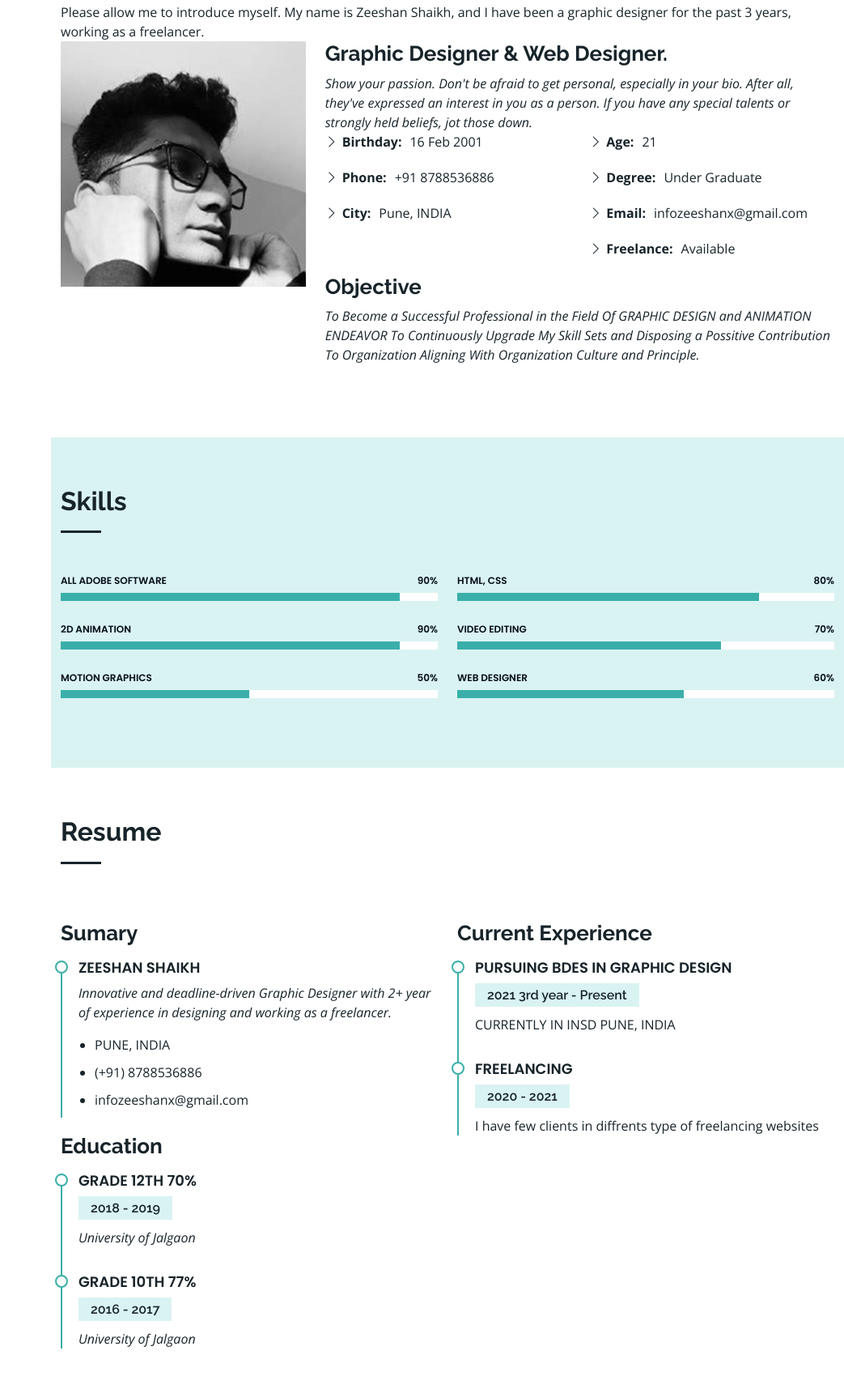
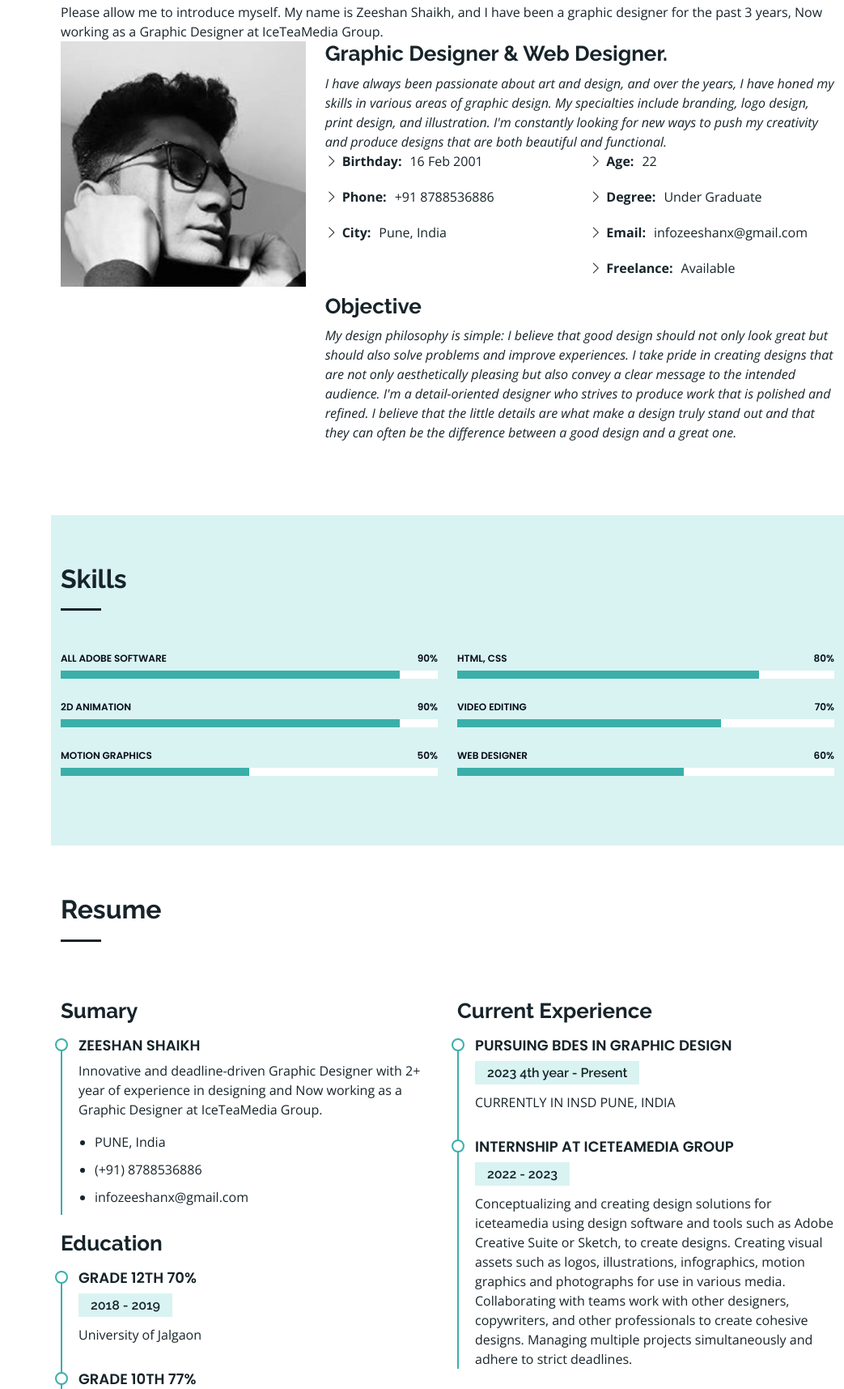
Before and after one commit to InfoZeeshan/GDzeeshanshaikh.com, a plain HTML site: page index.html in a window 1280 px wide. Shown: the part 935-2650 px from the top of the page at 81% size, without its empty margins (237-1280 px from the left). Drawn offline with nearby package versions, Linux system fonts and the light colour scheme.

Commit message:
Update index.html

```diff
--- a/index.html
+++ b/index.html
@@ -45,7 +45,7 @@
         <div class="social-links mt-3 text-center">
           <a href="https://twitter.com/MackOfficial11" class="twitter"><i class="bx bxl-twitter"></i></a>
           <a href="https://www.instagram.com/mack.1602/" class="instagram"><i class="bx bxl-instagram"></i></a>
-          <a href="https://join.skype.com/invite/eTwL9qPVQYGl" class="google-plus"><i class="bx bxl-skype"></i></a>
+          <a href="https://www.behance.net/Mack1602" class="google-plus"><i class="bx bxl-behance"></i></a>
           <a href="https://www.linkedin.com/in/zeeshan-shaikh-5540aa21b" class="linkedin"><i class="bx bxl-linkedin"></i></a>
         </div>
       </div>
@@ -79,7 +79,7 @@
 
         <div class="section-title">
           <h2>About</h2>
-          <p>Please allow me to introduce myself. My name is Zeeshan Shaikh, and I have been a graphic designer for the past 3 years, working as a freelancer.</p>
+          <p>Please allow me to introduce myself. My name is Zeeshan Shaikh, and I have been a graphic designer for the past 3 years, Now working as a Graphic Designer at IceTeaMedia Group.</p>
 
         <div class="row">
           <div class="col-lg-4" data-aos="fade-right">
@@ -88,7 +88,7 @@
           <div class="col-lg-8 pt-4 pt-lg-0 content" data-aos="fade-left">
             <h3>Graphic Designer &amp; Web Designer.</h3>
             <p class="fst-italic">
-              Show your passion. Don't be afraid to get personal, especially in your bio. After all, they've expressed an interest in you as a person. If you have any special talents or strongly held beliefs, jot those down.
+              I have always been passionate about art and design, and over the years, I have honed my skills in various areas of graphic design. My specialties include branding, logo design, print design, and illustration. I'm constantly looking for new ways to push my creativity and produce designs that are both beautiful and functional.
             </p>
             <div class="row">
               <div class="col-lg-6">
@@ -96,12 +96,12 @@
                   <li><i class="bi bi-chevron-right"></i> <strong>Birthday:</strong> <span>16 Feb 2001</span></li>
                   <!-- <li><i class="bi bi-chevron-right"></i> <strong>Website:</strong> <span>www.example.com</span></li>-->
                   <li><i class="bi bi-chevron-right"></i> <strong>Phone:</strong> <span>+91 8788536886</span></li>
-                  <li><i class="bi bi-chevron-right"></i> <strong>City:</strong> <span>Pune, INDIA</span></li>
+                  <li><i class="bi bi-chevron-right"></i> <strong>City:</strong> <span>Pune, India</span></li>
                 </ul>
               </div>
               <div class="col-lg-6">
                 <ul>
-                  <li><i class="bi bi-chevron-right"></i> <strong>Age:</strong> <span>21</span></li>
+                  <li><i class="bi bi-chevron-right"></i> <strong>Age:</strong> <span>22</span></li>
                   <li><i class="bi bi-chevron-right"></i> <strong>Degree:</strong> <span>Under Graduate</span></li>
                   <li><i class="bi bi-chevron-right"></i> <strong>Email:</strong> <span>infozeeshanx@gmail.com</span></li>
                   <li><i class="bi bi-chevron-right"></i> <strong>Freelance:</strong> <span>Available</span></li>
@@ -111,7 +111,9 @@
             <p>
               <h3>Objective</h3>
               <p class="fst-italic">
-                To Become a Successful Professional in the Field Of GRAPHIC DESIGN and ANIMATION ENDEAVOR To Continuously Upgrade My Skill Sets and Disposing a Possitive Contribution To Organization Aligning With Organization Culture and Principle.
+                My design philosophy is simple: I believe that good design should not only look great but should also solve problems and improve experiences. I take pride in creating designs that are not only aesthetically pleasing but also convey a clear message to the intended audience.
+
+I'm a detail-oriented designer who strives to produce work that is polished and refined. I believe that the little details are what make a design truly stand out and that they can often be the difference between a good design and a great one.
 
               </p>
             </p>
@@ -199,9 +201,9 @@
             <h3 class="resume-title">Sumary</h3>
             <div class="resume-item pb-0">
               <h4>Zeeshan Shaikh</h4>
-              <p><em>Innovative and deadline-driven Graphic Designer with 2+ year of experience in designing and working as a freelancer.</em></p>
+              <p>Innovative and deadline-driven Graphic Designer with 2+ year of experience in designing and Now working as a Graphic Designer at IceTeaMedia Group.</p>
               <ul>
-                <li>PUNE, INDIA</li>
+                <li>PUNE, India</li>
                 <li>(+91) 8788536886</li>
                 <li>infozeeshanx@gmail.com</li>
               </ul>
@@ -211,25 +213,25 @@
             <div class="resume-item">
               <h4>Grade 12th 70%</h4>
               <h5>2018 - 2019</h5>
-              <p><em>University of Jalgaon</em></p>
+              <p>University of Jalgaon</p>
               </div>
             <div class="resume-item">
               <h4>Grade 10th 77%</h4>
               <h5>2016 - 2017</h5>
-              <p><em>University of Jalgaon</em></p>
+              <p>University of Jalgaon</p>
               </div>
           </div>
           <div class="col-lg-6" data-aos="fade-up" data-aos-delay="100">
             <h3 class="resume-title">Current Experience</h3>
             <div class="resume-item">
               <h4>Pursuing BDES in Graphic Design</h4>
-              <h5>2021 3rd year - Present</h5>
+              <h5>2023 4th year - Present</h5>
               <p>CURRENTLY IN INSD PUNE, INDIA </p>
               </div>
             <div class="resume-item">
-              <h4>Freelancing</h4>
-              <h5>2020 - 2021</h5>
-              <p>I have few clients in diffrents type of freelancing websites</p>
+              <h4>Internship at IceTeaMedia Group</h4>
+              <h5>2022 - 2023</h5>
+              <p>Conceptualizing and creating design solutions for iceteamedia using design software and tools such as Adobe Creative Suite or Sketch, to create designs. Creating visual assets such as logos, illustrations, infographics, motion graphics and photographs for use in various media. Collaborating with teams work with other designers, copywriters, and other professionals to create cohesive designs. Managing multiple projects simultaneously and adhere to strict deadlines.</p>
               </div>
           </div>
         </div>
```
